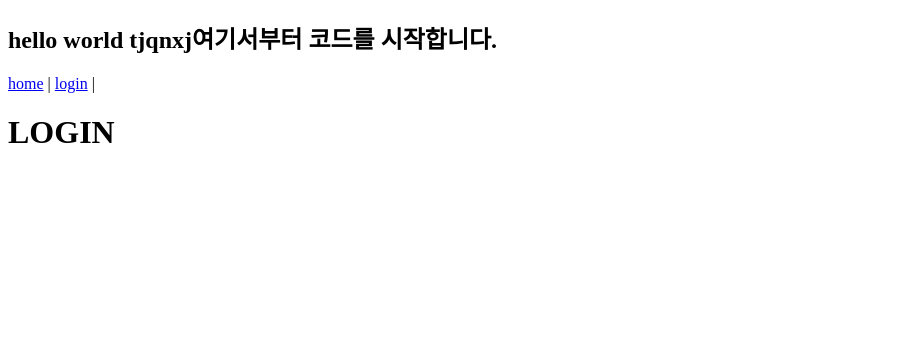
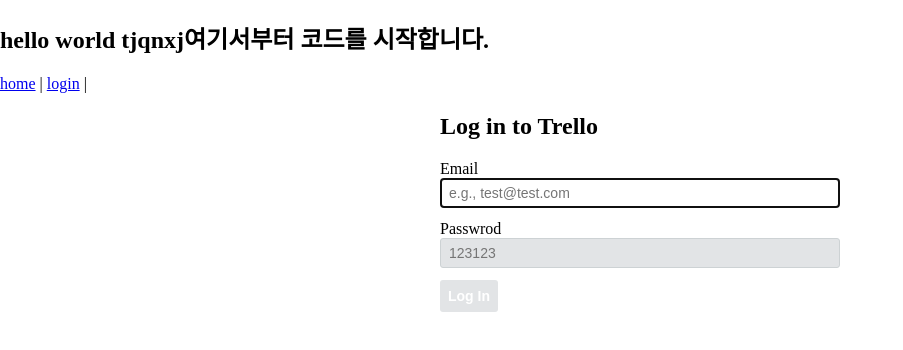
Before and after one commit to BellKim/shoppingMallSearch, a Vue app in the folder vue_trello/lecture-vue-trello/: page /login in a window 1280 px wide. Shown: the top 350 px of the page, without its empty margins (0-903 px from the left). Built offline with nearby package versions, Linux system fonts and the light colour scheme.

Commit message:
login 처리

```diff
--- a/vue_trello/lecture-vue-trello/src/App.vue
+++ b/vue_trello/lecture-vue-trello/src/App.vue
@@ -33,5 +33,51 @@
 </script>
 
 <style>
-
+html, body, #app {
+  height: 100%;
+  margin: 0px;
+}
+#app {
+  display: flex;
+  flex-direction: column;
+}
+.container {
+  flex-grow: 1;
+  position: relative;
+}
+.btn {
+  border-radius: 3px;
+  padding: 6px 8px;
+  background-color: #e2e4e6;
+  border: none;
+  display: inline-block;
+  color: #fff;
+  font-size: 14px;
+  line-height: 20px;
+  font-weight: 700;
+  cursor: pointer;
+}
+.btn-success {
+  background-color: #5aac44;
+  box-shadow: 0 1px 0 #519839;
+}
+.form-control {
+  width: 100%;
+  box-sizing: border-box;
+  background-color: #e2e4e6;
+  border: 1px solid #cdd2d4;
+  border-radius: 3px;
+  display: block;
+  margin-bottom: 12px;
+  padding: 6px 8px;
+  transition: background-color .3s;
+}
+input[type=text].form-control,
+input[type=password].form-control,
+textarea.form-control {
+  font-size: 14px;
+}
+.form-control:focus {
+  background-color: #fff;
+}
 </style>
--- a/vue_trello/lecture-vue-trello/src/api/index.js
+++ b/vue_trello/lecture-vue-trello/src/api/index.js
@@ -8,7 +8,7 @@
 const DOMAIN = 'http://localhost:3000'
 const UNAUTHORIZED = 401
 const onUnauthorized = () => {
-    router.push('./login')
+    router.push(`/login?rPath=${encodeURIComponent(location.pathname)}`)
 }
 
 const request = (method, url, data) => {
@@ -19,13 +19,31 @@
     }).then(result => result.data)
     .catch(result => {
         const {status} = result.response
-        if(status === UNAUTHORIZED) return onUnauthorized()
-        throw Error(result)
+        if(status === UNAUTHORIZED) onUnauthorized()
+        throw result.response
     })
 }
+
+export const setAuthInHeader = token =>{ //토큰값을 router 로 전달해주는 역할을 한다.
+    // 토큰정보를 받아서 엑시오스 라이브리 안에다 추가할건데
+    // 모든리퀘스트를 날리기 전에 해더값을 토큰정보로 설정하는 역할을 한다.
+
+    axios.defaults.headers.common['Authorization'] = token ? `Bearer ${token}` : null;
+
+}
+
+const {token} = localStorage
+if (token) setAuthInHeader(token)
+
 
 export const board = {
     fetch(){
         return request('get', '/boards')
     }
 }
+
+export const auth = {
+    login(email, password){
+        return request('post', '/login', {email, password})
+    }
+}
--- a/vue_trello/lecture-vue-trello/src/components/Login.vue
+++ b/vue_trello/lecture-vue-trello/src/components/Login.vue
@@ -1,15 +1,70 @@
 <template>
-  <div>
-      <h1> LOGIN </h1>
+  <div class="login">
+    <h2>Log in to Trello</h2>
+    <form @submit.prevent="onSubmit">
+      <div>
+        <label for="email">Email</label>
+        <input class="form-control" type="text" name="email"
+          v-model="email" autofocus placeholder="e.g., test@test.com" />
+      </div>
+      <div>
+        <label for="password">Passwrod</label>
+        <input class="form-control" type="password"
+          v-model="password" placeholder="123123" />
+      </div>
+      <button  class="btn" :class="{'btn-success': !invalidForm}" type="submit" :disabled="invalidForm">Log In</button>
+    </form>
+    <p class="error" v-if="error">{{error}}</p>
   </div>
 </template>
 
 <script>
+import {auth, setAuthInHeader} from '../api'
+
 export default {
-
+  data() {
+    return {
+      email: '',
+      password: '',
+      error: '',
+      rPath:''
+    }
+  },
+  computed: {
+    invalidForm() {
+      return !this.email || !this.password
+    }
+  },
+  //rpath로 리다이렉트
+  created(){
+    this.rPath = this.$route.query.rPath || '/'
+  },
+  methods: {
+    onSubmit() {
+      console.log(this.email, this.password)
+      auth.login(this.email, this.password)
+      .then(data => {
+        console.log(data)
+        localStorage.setItem('token', data.accessToken)
+        setAuthInHeader(data.accessToken)
+        this.$router.push(this.rPath)//rPath로 redirect
+      })
+      .catch(err =>{
+        console.log(err)
+        this.error = err.data.error
+      })
+    }
+  }
 }
 </script>
 
 <style>
+.login {
+  width: 400px;
+  margin: 0 auto;
+}
+.error {
+  color: #f00;
+}
 
 </style>
```
